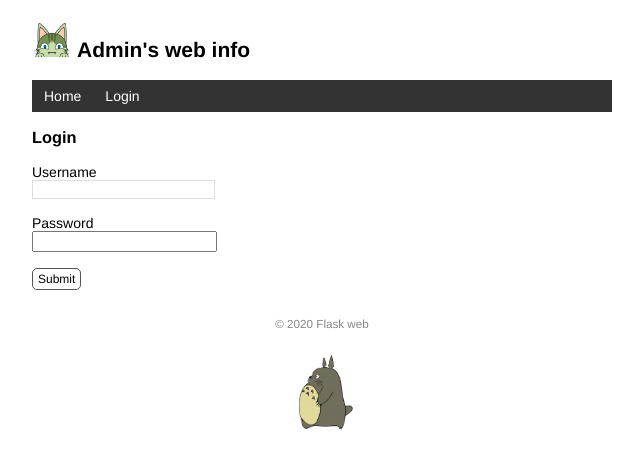
After one commit to atworkhi/hello_flask, a Flask app: page /login in a window 1280 px wide. The commit adds this page. Shown: the top 469 px of the page, without its empty margins (318-961 px from the left). Run offline with Flask 2, Linux system fonts and the light colour scheme; data comes from the database, SQL or seed files in the repository; both versions use the stored data as it was after the commit.

Commit message:
user authentication with flask-login

```diff
--- a/app.py
+++ b/app.py
@@ -4,6 +4,11 @@ import os
 import sys
 import click
 from flask import request, url_for, redirect, flash
+from werkzeug.security import generate_password_hash, check_password_hash
+from flask_login import LoginManager, UserMixin
+from flask_login import login_user
+from flask_login import logout_user, login_required
+from flask_login import current_user
 
 WIN = sys.platform.startswith('win')  # 判断系统
 
@@ -23,18 +28,43 @@ app.config['SECRET_KEY'] = '910416'
 
 db = SQLAlchemy(app)  # 初始化数据库
 
-# 创建数据模型
+
+# 始化flak-login
 
 
-class User(db.Model):
+login_manage = LoginManager(app)  # 实例化拓展
+
+login_manage.login_view = 'login'  # 登录
+
+
+@login_manage.user_loader
+def load_user(user_id):
+    '''创建用户加载回调函数，接收用户ID作为参数'''
+    user = User.query.get(int(user_id))
+    return user
+
+
+# 创建数据模型
+class User(db.Model, UserMixin):
     id = db.Column(db.Integer, primary_key=True)
     name = db.Column(db.String(20))
+    username = db.Column(db.String(20))  # 用户名
+    password_hash = db.Column(db.String(128))  # 密码散列
+
+    def set_password(self, password):
+        """设置密码"""
+        self.password_hash = generate_password_hash(password)
+
+    def validate_password(self, password):
+        """效验密码"""
+        return check_password_hash(self.password_hash, password)
 
 
 class Movie(db.Model):
     id = db.Column(db.Integer, primary_key=True)
     title = db.Column(db.String(60))
     year = db.Column(db.String(4))
+
 
 # 将初始化数据 注册为命令 flask initdb
 @app.cli.command()  # 注册为命令
@@ -76,17 +106,91 @@ def forge():
     db.session.commit()
     click.echo("Done....")
 
+# 创建管理员
+@app.cli.command()
+@click.option('--username', prompt=True, help='The username used to login...')
+@click.option('--password', prompt=True, hide_input=True, confirmation_prompt=True,
+help='The password used to login.')
+def admin(username, password):
+    '''创建管理员账户'''
+    db.create_all()
+    user = User.query.first()
+    if user is not None:
+        click.echo('Updating user...')
+        user.username = username
+        user.set_password(password)  # 设置密码
+    else:
+        click.echo('Creating user...')
+        user = User(username=username, name='Admin')
+        user.set_password(password)
+        db.session.add(user)
+    db.session.commit()
+    click.echo('Admin Create over!!!')
+
 
 # 模板上下文处理函数
 @app.context_processor
 def inject_user():
     user = User.query.first()
     return dict(user=user)  # 需要返回字典，等同于return {'user': user}
-# 首页 增加
+
+
+@app.route('/login', methods=['GET', 'POST'])
+def login():
+    """登录"""
+    if request.method == 'POST':
+        username = request.form['username']
+        password = request.form['password']
+
+        if not username or not password:
+            flash('Invalid input.')
+            return redirect(url_for('login'))
+        user = User.query.first()
+        # 验证
+        if username == user.username and user.validate_password(password):
+            login_user(user)  # 登录
+            flash('Loging success.')
+            return redirect(url_for('index'))
+        flash('Invalid username or password.')
+        return redirect(url_for('login'))
+    return render_template('login.html')
+
+
+@app.route('/logout')
+@login_required  # 登录视图保护
+def logout():
+    """登出"""
+    logout_user()  # 登出
+    flash('GoodBye.')
+    return redirect(url_for('index'))
+
+
+@app.route('/settings', methods=['GET', 'POST'])
+@login_required
+def settings():
+    if request.method == 'POST':
+        name = request.form['name']
+        if not name or len(name) > 20:
+            flash('Invalid name.')
+            return redirect(url_for('settings'))
+        current_user.name = name
+        # current_user 返回当前登录用户的数据库记录对象
+        # 等同以下方法
+        # user = User.query.first()
+        # user.name = name
+        db.session.commit()
+        flash('Settings update.')
+        return redirect(url_for('index'))
+    return render_template('settings.html')
+
+
 @app.route('/', methods=['GET', 'POST'])
 def index():
+    """首页 增加"""
     if request.method == 'POST':
         # post请求 获取表单
+        if not current_user.is_authenticated:  # 未认证
+            return redirect(url_for('login'))
         title = request.form.get('title')  # name值
         year = request.form.get('year')
         # 验证数据
@@ -102,9 +206,12 @@ def index():
 
     movies = Movie.query.all()  # 从数据库获取电影
     return render_template('index.html', movies=movies)  # 使用上下文模板函数
-# 修改
+
+
 @app.route('/movie/edit/<int:movie_id>', methods=['GET', 'POST'])
+@login_required  # 添加登录保护
 def edit(movie_id):
+    """修改"""
     movie = Movie.query.get_or_404(movie_id)
     if request.method == 'POST':
         title = request.form['title']
@@ -119,9 +226,12 @@ def edit(movie_id):
         flash('Item updated.')
         return redirect(url_for('index'))  # 重定向首页
     return render_template('edit.html', movie=movie)
-# 删除
+
+
 @app.route('/movie/delete/<int:movie_id>', methods=['POST'])
+@login_required  # 添加登录保护
 def delete(movie_id):
+    """删除"""
     movie = Movie.query.get_or_404(movie_id)
     db.session.delete(movie)
     db.session.commit()
--- a/templates/base.html
+++ b/templates/base.html
@@ -25,6 +25,12 @@
             <li>
                 <a href="{{ url_for('index') }}">Home</a>
             </li>
+            {% if current_user.is_authenticated %}
+            <li><a href="{{ url_for('settings') }}">Settings</a></li>
+            <li><a href="{{ url_for('logout') }}">Logout</a></li>
+            {% else %}
+            <li><a href="{{ url_for('login') }}">Login</a></li>
+            {% endif %}
         </ul>
     </nav>
     {% block content %}
--- a/templates/index.html
+++ b/templates/index.html
@@ -3,12 +3,14 @@
 {# length 过滤其获取变量长度 #}
 <p>{{ movies|length }} Titles</p>
 
+{% if current_user.is_authenticated %}
 {# 表单 #}
 <form method="post">
     Name <input type="text" name="title" autocomplete="off" requ ired>
     Year <input type="text" name="year" autocomplete="off" requi red>
     <input class="btn" type="submit" name="submit" value="Add">
 </form>
+{% endif %}
 
 <ul class="movie-list">
     {# 迭代 #}
@@ -16,10 +18,12 @@
     <li>
         {{ movie.title }}-{{ movie.year }}
         <span class="float-right">
+            {% if current_user.is_authenticated %}
             <form class="inline-form" method="post" action="{{ url_for('delete', movie_id=movie.id) }}">
                 <input class='btn' type="submit" name="delete" value="delete" onclick="return confirm('Are you sure?')">
             </form>
                 <a class="btn" href="{{ url_for('edit', movie_id=movie.id) }}">Edit</a>
+            {% endif %}
                 <a class="imdb" href="https://www.imdb.com/find?q={{ movie.title }}" target="_blank"
                     title="Find this movie on IMDb">IMDb</a>
         </span>
--- /dev/null
+++ b/templates/login.html
@@ -0,0 +1,12 @@
+{% extends 'base.html' %}
+{% block content %}
+<h3>Login</h3>
+<form method="post">
+    Username<br>
+    <input type="text" name="username" required><br><br>
+    Password<br>
+    <!-- 密码输入框的 type 属性使用 password，会将输入值显示为圆点 -->
+    <input type="password" name="password" required><br><br>
+    <input class="btn" type="submit" name="submit" value="Submit">
+</form>
+{% endblock %}
```
Also changed, not shown: templates/settings.html (added, +8 -0 lines), README.md, data.db.
